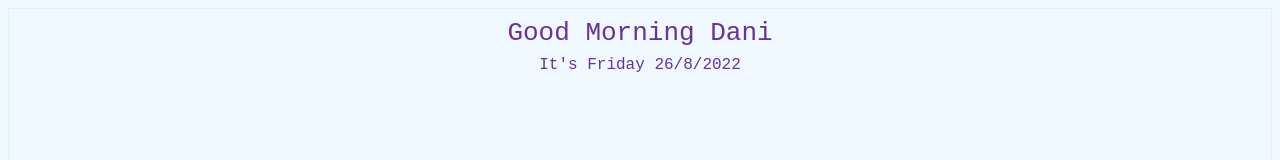
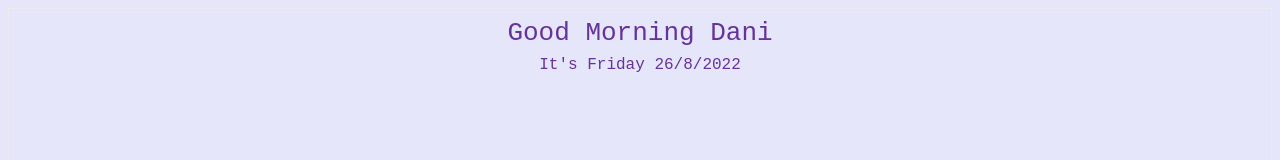
Before and after one commit to daniiiiiiiiiiiiiiiiiiiiiiiii/notion, a plain HTML site: page index.html in a window 1280 px wide. Shown: the top 160 px of the page. Drawn offline with Linux system fonts and the light colour scheme.

Commit message:
Update index.html

```diff
--- a/index.html
+++ b/index.html
@@ -18,7 +18,7 @@
     font-size:large;
 }
 body{
-    background-color: aliceblue;
+    background-color: lavender;
 }
     </style>
 </head>
```
